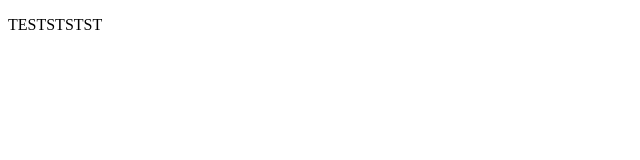
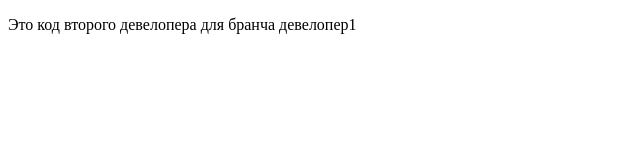
Before and after one commit to Aitmukhammed/SkyLearn, a plain HTML site: page index.html in a window 1280 px wide. Shown: the whole page, without its empty margins (0-640 px from the left). Drawn offline with Linux system fonts and the light colour scheme.

Commit message:
для бранча developer1 делаю пуш

```diff
--- a/index.html
+++ b/index.html
@@ -8,6 +8,6 @@
     <title>Document</title>
 </head>
 <body>
-    <p>TESTSTSTST</p>
+    <p>Это код второго девелопера для бранча девелопер1</p>
 </body>
 </html>
```
